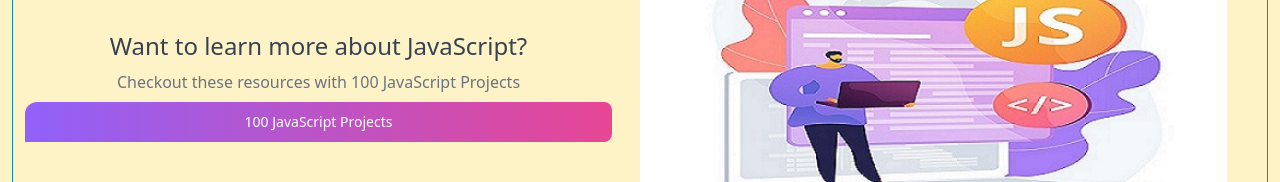
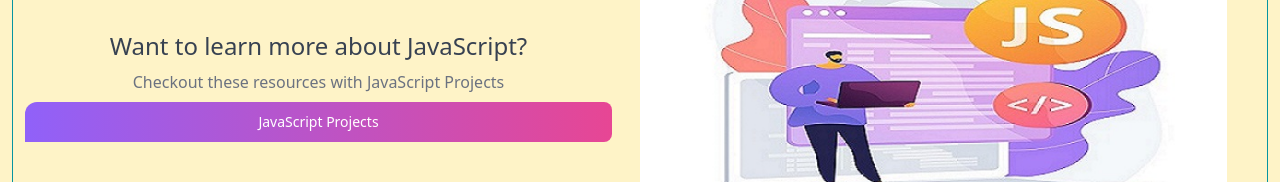
Before and after one commit to makwanavipul116/mern-blog-web, a React (Vite) app in the folder client/: page / in a window 1280 px wide. Shown: the part 561-743 px from the top of the page. Built offline with nearby package versions, Linux system fonts and the light colour scheme; no server answers.

Commit message:
Update CallToAction.jsx

```diff
--- a/client/src/components/CallToAction.jsx
+++ b/client/src/components/CallToAction.jsx
@@ -11,11 +11,11 @@ const CallToAction = () => {
                     Want to learn more about JavaScript?
                 </h2>
                 <p className='text-gray-500 my-2'>
-                    Checkout these resources with 100 JavaScript Projects
+                    Checkout these resources with JavaScript Projects
                 </p>
                 <Button gradientDuoTone='purpleToPink' className='rounded-tl-xl rounded-bl-none'>
                     <a href="https://www.google.com" target='_blank' rel='noopener noreferrer'>
-                        100 JavaScript Projects
+                        JavaScript Projects
                     </a>
                 </Button>
             </div>
```
